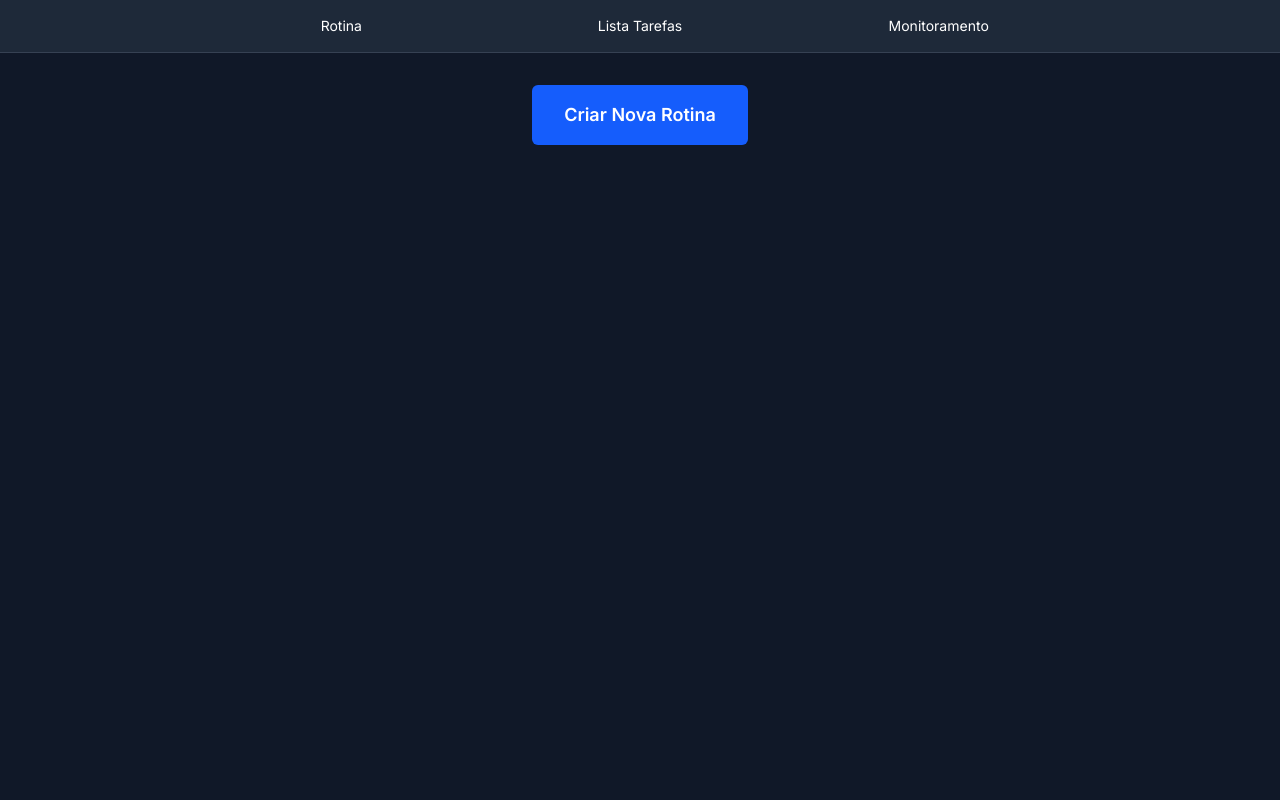
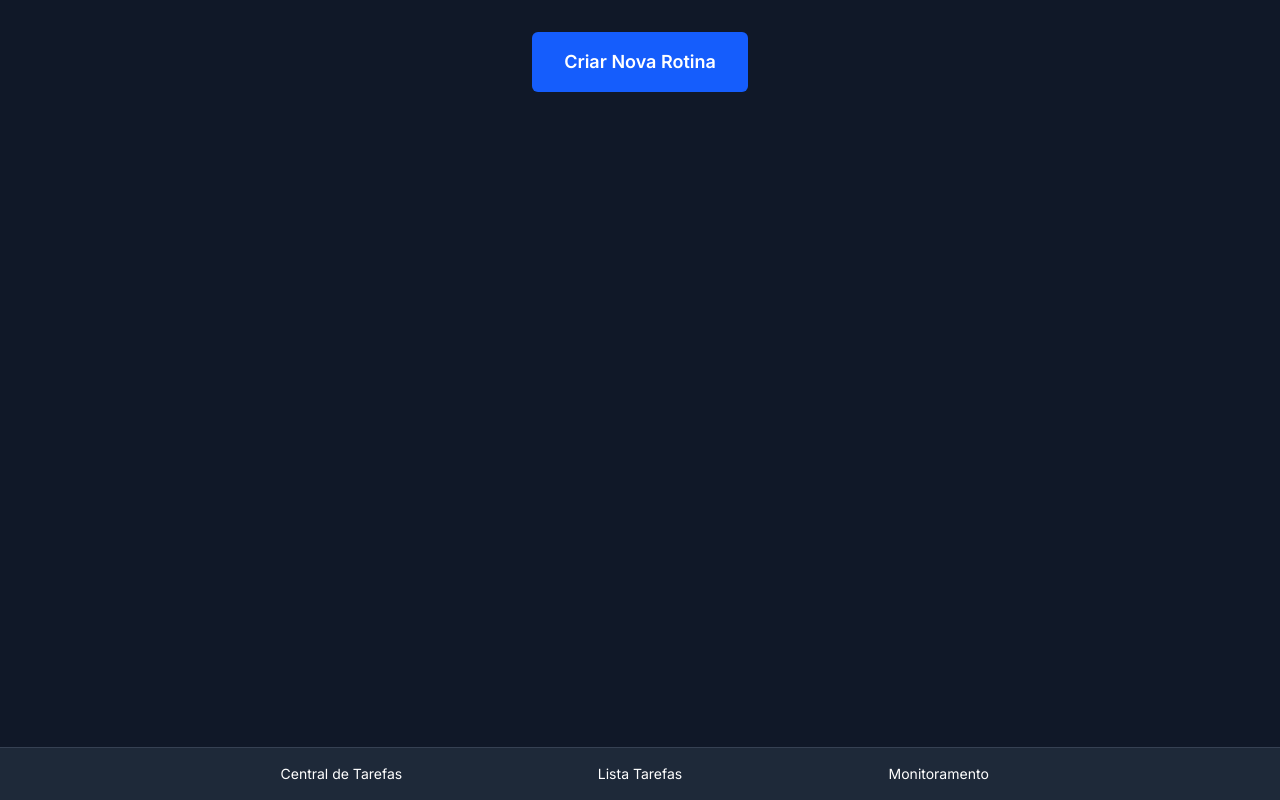
Before and after one commit to Trick-Breno/foco-monitor, a Next.js app: page / in a window 1280 px wide. Built offline with nearby package versions, Linux system fonts and the light colour scheme; no server answers; the database is empty.

Commit message:
move navigation bar to bottom

```diff
--- a/src/components/layout/Layout.tsx
+++ b/src/components/layout/Layout.tsx
@@ -1,30 +1,35 @@
-'use client'
+'use client';
 
 import React from 'react';
 import Link from 'next/link';
 
 interface LayoutProps extends React.HTMLAttributes<HTMLDivElement> {}
 
-export function Layout({className, children, ...props }: LayoutProps) {
+export function Layout({ className, children, ...props }: LayoutProps) {
   return (
-        <div className={`bg-gray-900 text-white min-h-screen flex flex-col ${className}`} {...props}>
-            <header className="bg-gray-800 border-b border-gray-700">
-                <nav className="flex justify-center max-w-4xl mx-auto">
+    <div
+      className={`bg-gray-900 text-white min-h-screen flex flex-col ${className}`}
+      {...props}
+    >
+      <main className="flex-grow p-4 pb-20">{children}</main>
+
+      <nav className="fixed bottom-0 left-0 right-0 bg-gray-800 border-t border-gray-700">
+        <div className="flex justify-center max-w-4xl mx-auto">
             <Link href="/" className="p-4 text-center text-sm w-full hover:bg-gray-700 transition-colors">
-                        Rotina
+                Central de Tarefas
             </Link>
             <Link href="#" className="p-4 text-center text-sm w-full hover:bg-gray-700">
                 Lista Tarefas
             </Link>
-                    <Link href="/monitoramento" className="p-4 text-center text-sm w-full hover:bg-gray-700">
+
+          <Link
+            href="/monitoramento"
+            className="p-4 text-center text-sm w-full hover:bg-gray-700 transition-colors"
+          >
             Monitoramento
           </Link>
+        </div>
       </nav>
-            </header>
-            <main className="flex-grow p-4 pb-20">
-                {children}
-            </main>
-
     </div>
   );
 }
```
Lines whose indentation alone changed are shown as unchanged.
